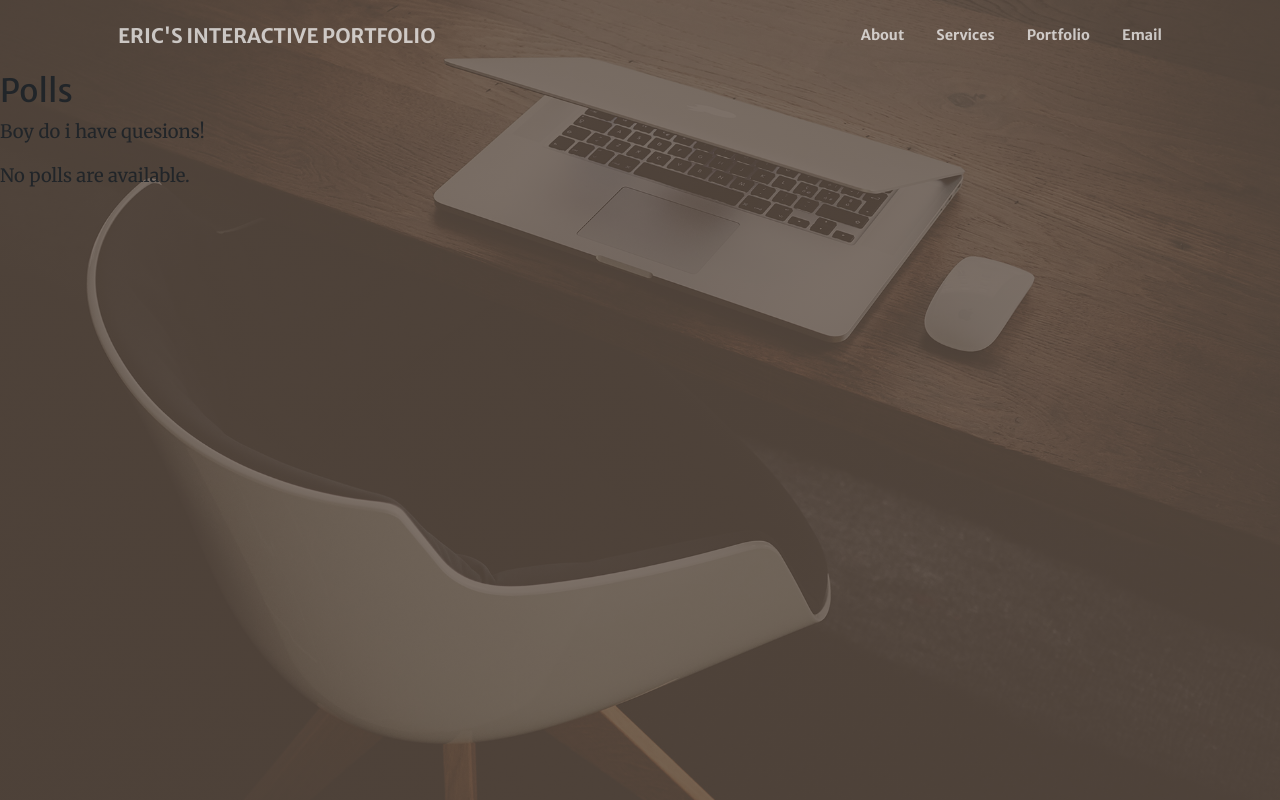
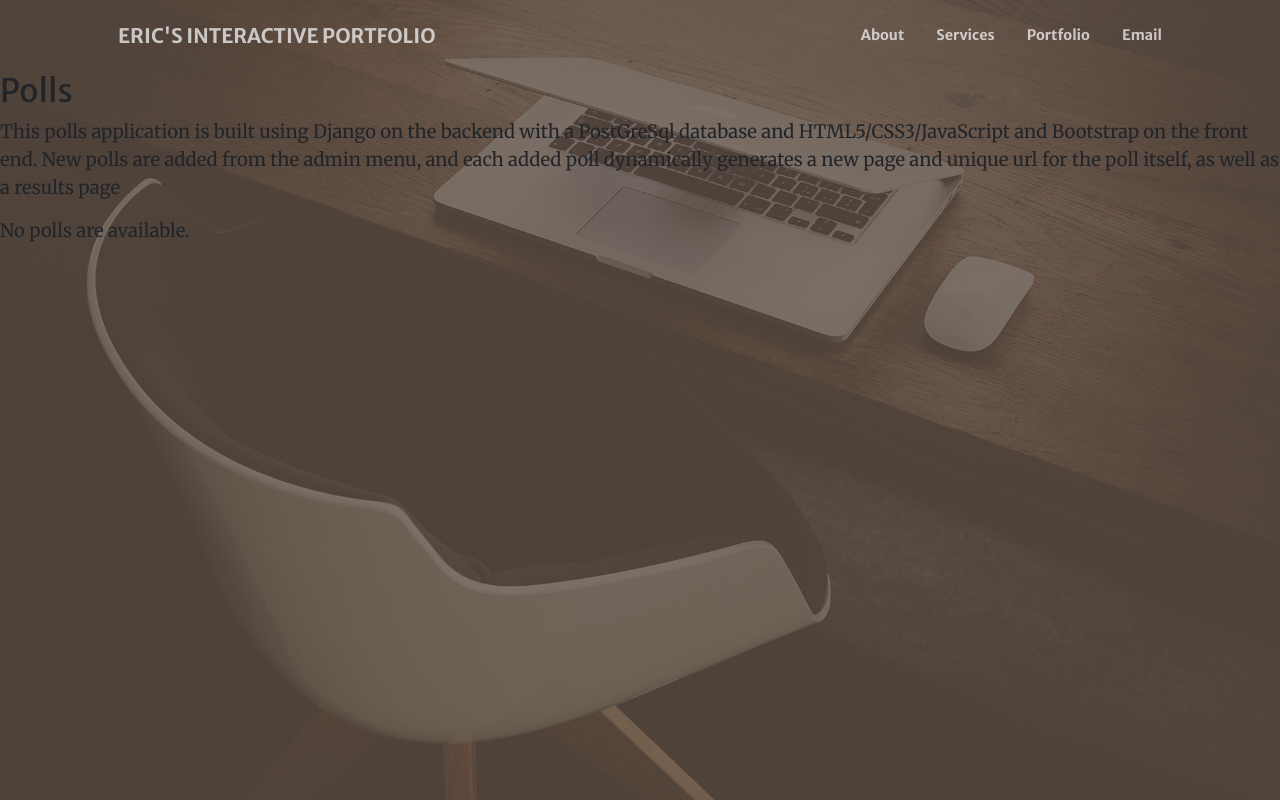
Before and after one commit to ETAnderson/mysite, a Django app: page /polls/ in a window 1280 px wide. Run offline with Django 3.2, Linux system fonts and the light colour scheme; data that the repository does not hold is empty; some libraries are stand-ins or nearby versions.

Commit message:
adjusted content for clarity on technologies used to build the individual applications

```diff
--- a/mysite/polls/templates/polls/index.html
+++ b/mysite/polls/templates/polls/index.html
@@ -6,7 +6,7 @@
 <header class="masthead">
 
     <h2>Polls</h2>
-    <p >Boy do i have quesions! &nbsp</p>
+    <p >This polls application is built using Django on the backend with a PostGreSql database and HTML5/CSS3/JavaScript and Bootstrap on the front end. New polls are added from the admin menu, and each added poll dynamically generates a new page and unique url for the poll itself, as well as a results page</p>
 
 
 
--- a/mysite/templates/base.html
+++ b/mysite/templates/base.html
@@ -4,7 +4,7 @@
 <header class="masthead">
 
     <h2>Blogs</h2>
-    <p >If you like listening to me talk, look at me write! &nbsp</p>
+    <p >This blog is built using Django on the backend with a PostGreSQL database and HTML5/CSS3/Javascript and bootstrap on the frontend. The blogs are added and controlled in the admin dashboard and each new blog post dynamically generates a unique page and url based on a slug, which is in turn generated automatically from the title of the post.</p>
 
   <div class="blog_entries">
   <!-- Blog Entries Column -->
```
